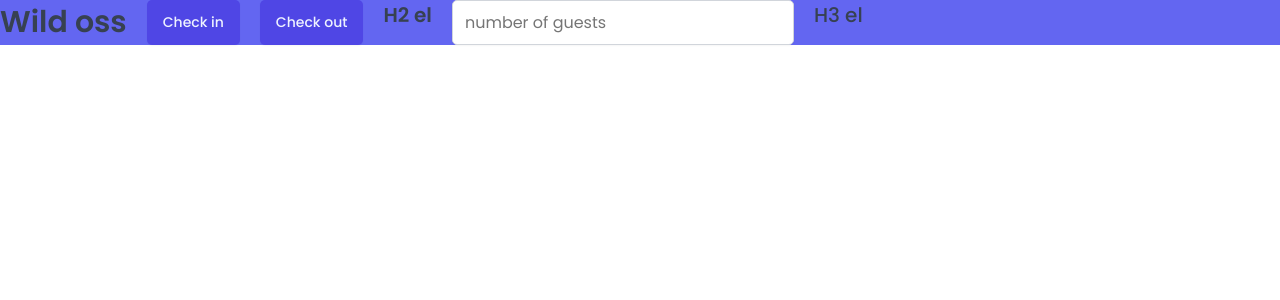
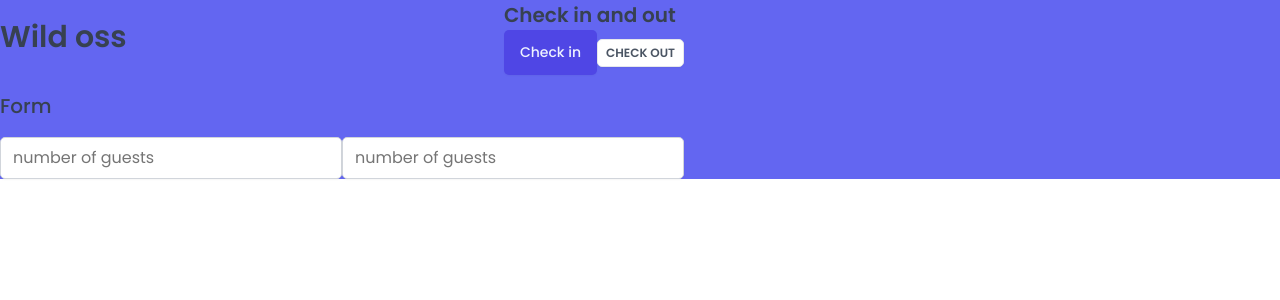
Before and after one commit to AsgarovAsgar/react-wild-oasis, a React (Vite) app: page / in a window 1280 px wide. Shown: the top 300 px of the page. Built offline with nearby package versions, Linux system fonts and the light colour scheme; a web font is replaced by a local one.

Commit message:
build reusable button and row components

```diff
--- a/src/App.jsx
+++ b/src/App.jsx
@@ -3,6 +3,7 @@
 import Button from "./ui/Button"
 import Input from "./ui/Input"
 import Heading from "./ui/Heading"
+import Row from "./ui/Row"
 
 const StyledApp = styled.div`
   display: flex;
@@ -15,12 +16,23 @@
     <>
       <GlobalStyles />
       <StyledApp>
-        <Heading as='h1'>Wild oss</Heading>
-        <Button>Check in</Button>
-        <Button>Check out</Button>
-        <Heading as='h2'>H2 el</Heading>
-        <Input type="number" placeholder="number of guests" />
-        <Heading as='h3'>H3 el</Heading>
+        <Row>
+          <Row type="horizontal">
+            <Heading as='h1'>Wild oss</Heading>
+            <div>
+              <Heading as='h2'>Check in and out</Heading>
+              <Button >Check in</Button>
+              <Button variation="secondary" size="small">Check out</Button>
+            </div>
+          </Row>
+          <Row>
+            <Heading as='h3'>Form</Heading>
+            <form>
+              <Input type="number" placeholder="number of guests" />
+              <Input type="number" placeholder="number of guests" />
+            </form>
+          </Row>
+        </Row>
       </StyledApp>
     </>
   )
--- a/src/ui/Button.jsx
+++ b/src/ui/Button.jsx
@@ -50,19 +50,16 @@
 
 
 const Button = styled.button`
-  font-size: 1.4rem;
-  padding: 1.2rem 1.6rem;
-  font-weight: 500;
   border: none;
   border-radius: var(--border-radius-sm);
-  background-color: var(--color-brand-600);
-  color: var(--color-brand-50);
   box-shadow: var(--shadow-sm);
-  cursor: pointer;
-
-  &:hover{
-    background-color: var(--color-brand-700);
-  }
+  ${props => sizes[props.size]}
+  ${props => variations[props.variation]}
 `
 
+Button.defaultProps = {
+  variation: 'primary',
+  size: 'medium'
+}
+
 export default Button
--- /dev/null
+++ b/src/ui/Row.jsx
@@ -0,0 +1,24 @@
+import styled, { css } from "styled-components";
+
+const Row = styled.div`
+  display: flex;
+
+  ${props => props.type === 'horizontal' &&
+    css`
+      justify-content: space-between;
+      align-items: center;
+    `
+  }
+
+  ${props => props.type === 'vertical' &&
+    css`
+      flex-direction: column;
+      gap: 1.6rem;
+    `
+  }
+`
+Row.defaultProps = {
+  type: 'vertical'
+}
+
+export default Row
```
